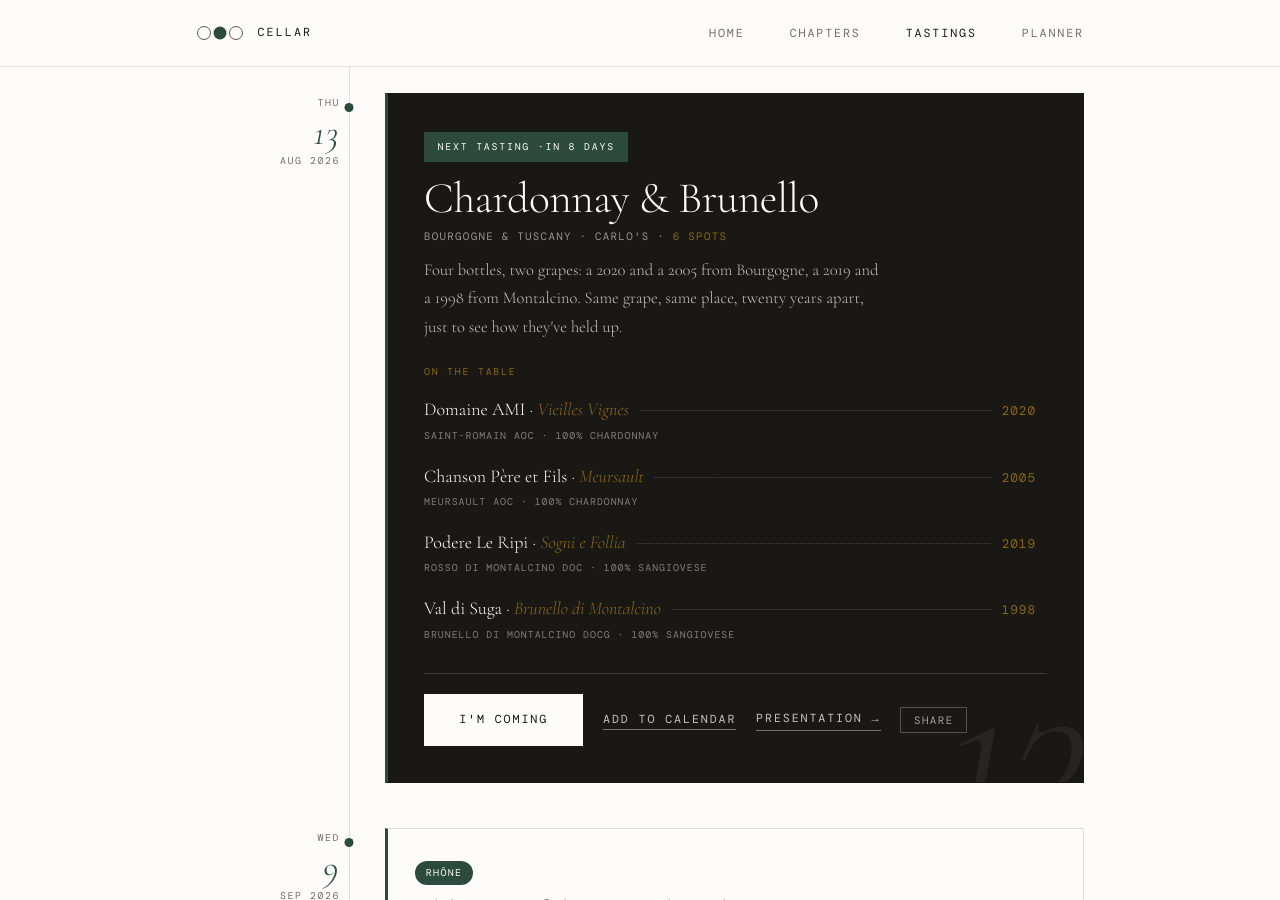
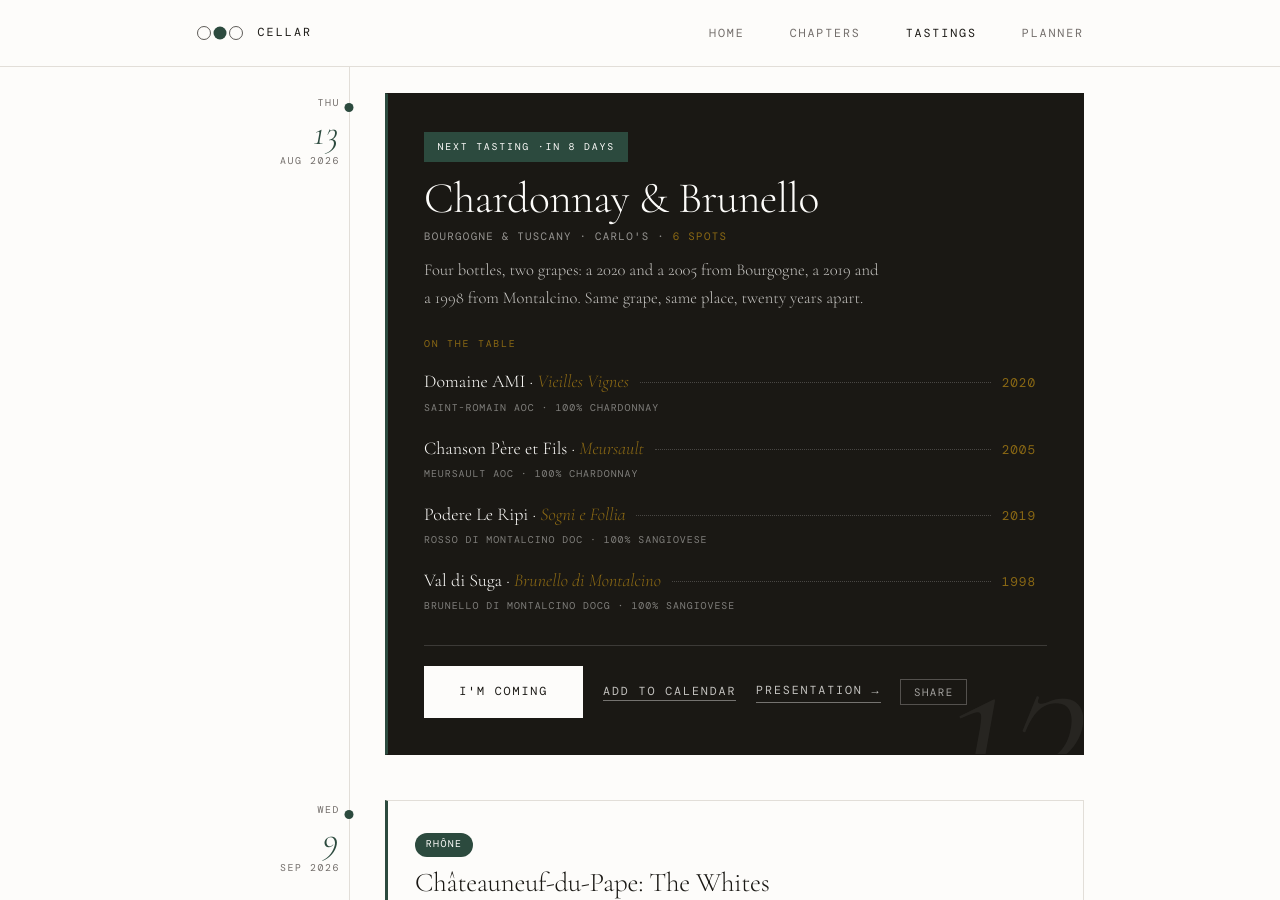
Before and after one commit to silviodirubbo/cellar, a Jekyll site: the page built from tastings/index.html, in a window 1280 px wide and 900 px high, scrolled down 751 px. Built offline with Jekyll 4.4.1, drawn with Linux system fonts in a browser that asks for light colours; some web fonts are replaced.

Commit message:
Trim the closing clause from the Carlo's tasting description

```diff
--- a/_data/tastings.yml
+++ b/_data/tastings.yml
@@ -121,8 +121,7 @@
   region: "Bourgogne & Tuscany"
   description: >
     Four bottles, two grapes: a 2020 and a 2005 from Bourgogne, a 2019 and
-    a 1998 from Montalcino. Same grape, same place, twenty years apart,
-    just to see how they've held up.
+    a 1998 from Montalcino. Same grape, same place, twenty years apart.
   tags:
     - Chardonnay
     - Sangiovese
```
